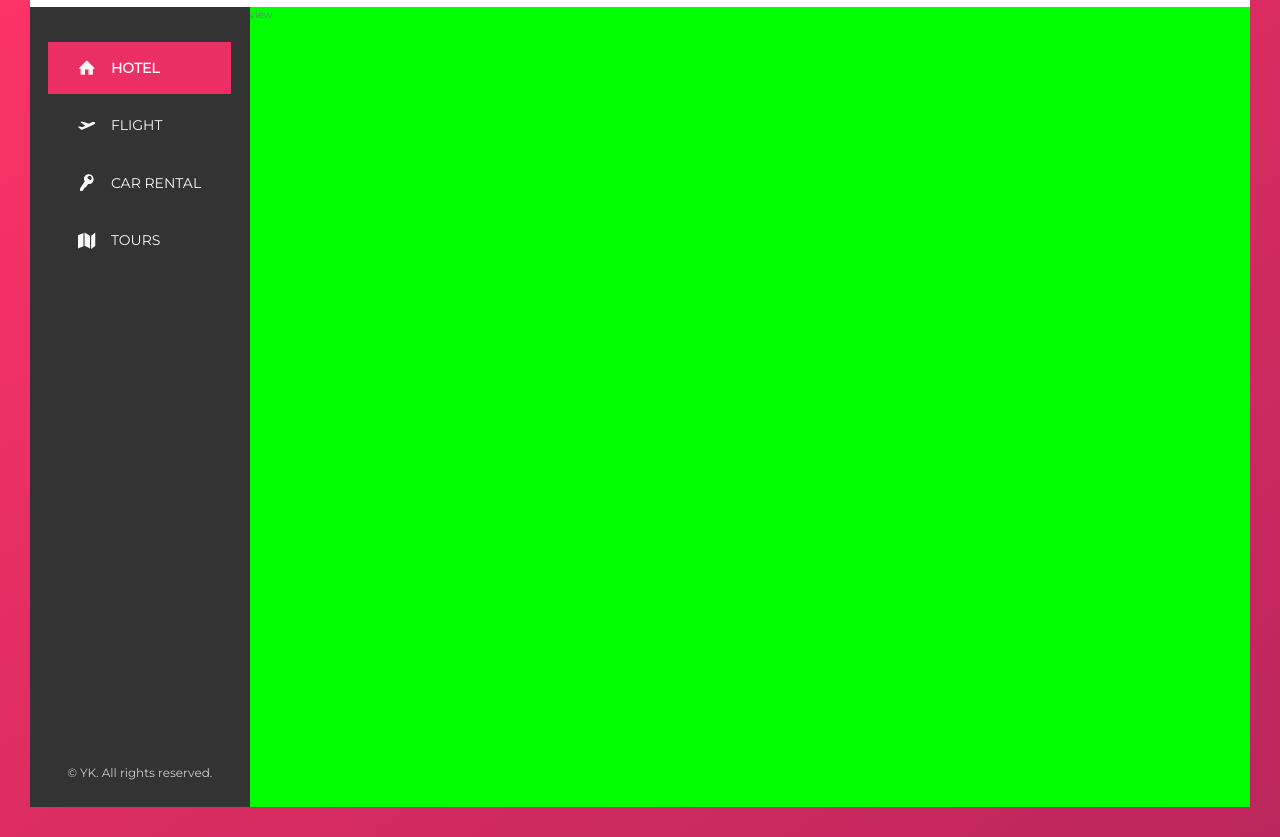
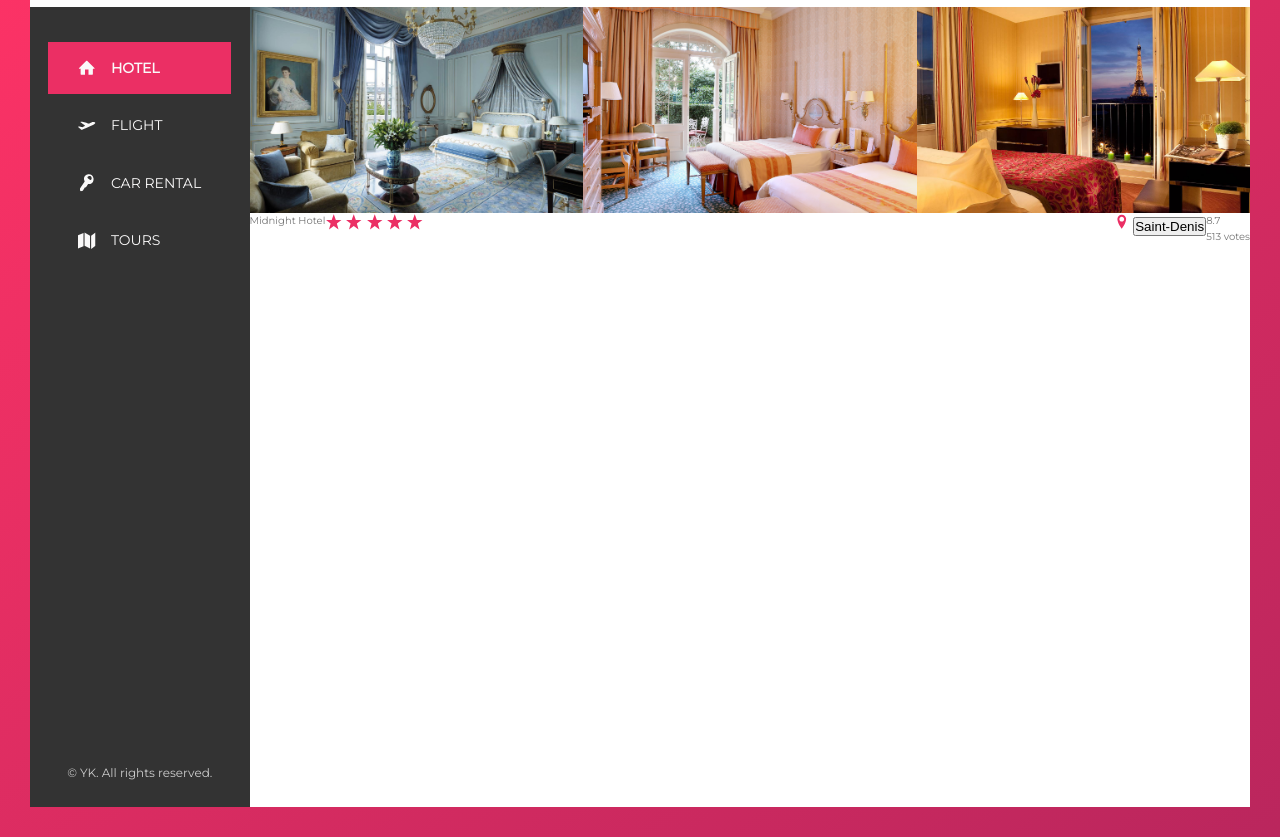
Before and after one commit to YassirKJS/paris-travel, a website: page index.html in a window 1280 px wide. Shown: the part 93-930 px from the top of the page. Drawn offline with Linux system fonts and the light colour scheme.

Commit message:
Building the overview

```diff
--- a/index.html
+++ b/index.html
@@ -86,8 +86,55 @@
                     &copy; YK. All rights reserved.
                 </div>
             </nav>
+
             <main class="view">
-                view
+                <div class="gallery">
+                    <figure class="gallery__item">
+                        <img src="img/hotel-1.jpg" alt="hotel 1" class="gallery__photo">
+                    </figure>
+                    <figure class="gallery__item">
+                        <img src="img/hotel-2.jpg" alt="hotel 2" class="gallery__photo">
+                    </figure>
+                    <figure class="gallery__item">
+                        <img src="img/hotel-3.jpg" alt="hotel 3" class="gallery__photo">
+                    </figure>
+                </div>
+
+                <div class="overview">
+                    <div class="overview__heading">
+                        Midnight Hotel
+                    </div>
+
+                    <div class="overview__stars">
+                        <svg class="overview__icon-star">
+                            <use xlink:href="img/sprite.svg#icon-star"></use>
+                        </svg>
+                        <svg class="overview__icon-star">
+                            <use xlink:href="img/sprite.svg#icon-star"></use>
+                        </svg>
+                        <svg class="overview__icon-star">
+                            <use xlink:href="img/sprite.svg#icon-star"></use>
+                        </svg>
+                        <svg class="overview__icon-star">
+                            <use xlink:href="img/sprite.svg#icon-star"></use>
+                        </svg>
+                        <svg class="overview__icon-star">
+                            <use xlink:href="img/sprite.svg#icon-star"></use>
+                        </svg>
+                    </div>
+
+                    <div class="overview__location">
+                        <svg class="overview__icon-location">
+                            <use xlink:href="img/sprite.svg#icon-location-pin"></use>
+                        </svg>
+                        <button class="btn-inline">Saint-Denis</button>
+                    </div>
+
+                    <div class="overview__rating">
+                        <div class="overview__rating-average">8.7</div>
+                        <div class="overview__rating-count">513 votes</div>
+                    </div>
+                </div>
             </main>
         </div>
     </div>
--- /dev/null
+++ b/sass/components/_overview.scss
@@ -0,0 +1,36 @@
+.overview {
+  display: flex;
+  justify-content: space-between;
+}
+
+.overview__heading {
+
+}
+
+.overview__stars {
+  //flex: 1;
+  margin-right: auto; //to move it left
+}
+
+.overview__icon-star,
+.overview__icon-location {
+  width: 1.75rem;
+  height: 1.75rem;
+  fill: var(--color-primary);
+}
+
+.overview__location {
+
+}
+
+.overview__rating {
+
+}
+
+.overview__rating-average {
+
+}
+
+.overview__rating-count {
+
+}
--- /dev/null
+++ b/sass/layout/_gallery.scss
@@ -0,0 +1,12 @@
+.gallery {
+  display: flex;
+
+  &__item {
+
+  }
+
+  &__photo {
+    width: 100%;
+    display: block; //to avoid white space
+  }
+}
--- a/sass/layout/_view.scss
+++ b/sass/layout/_view.scss
@@ -1,5 +1,5 @@
 .view {
-  background-color: lime;
+  background-color: white;
   height: 80rem;
 
   flex: 1;
--- a/sass/main.scss
+++ b/sass/main.scss
@@ -13,12 +13,14 @@
 @import "components/search";
 @import "components/user-nav";
 @import "components/side-nav";
+@import "components/overview";
 
 //LAYOUT
 @import "layout/content";
 @import "layout/header";
 @import "layout/sidebar";
 @import "layout/view";
+@import "layout/gallery";
 
 //PAGES
 @import "pages/home";
```
Also changed, not shown: css/style.css, img/hotel-1.jpg (added), img/hotel-2.jpg (added), img/hotel-3.jpg (added), img/user-1.jpg (added), img/user-2.jpg (added), img/user-3.jpg (added), img/user-4.jpg (added), img/user-5.jpg (added), img/user-6.jpg (added).
